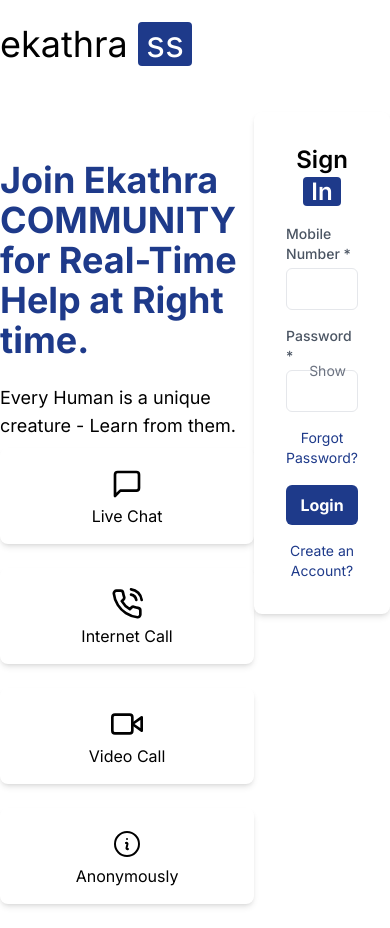
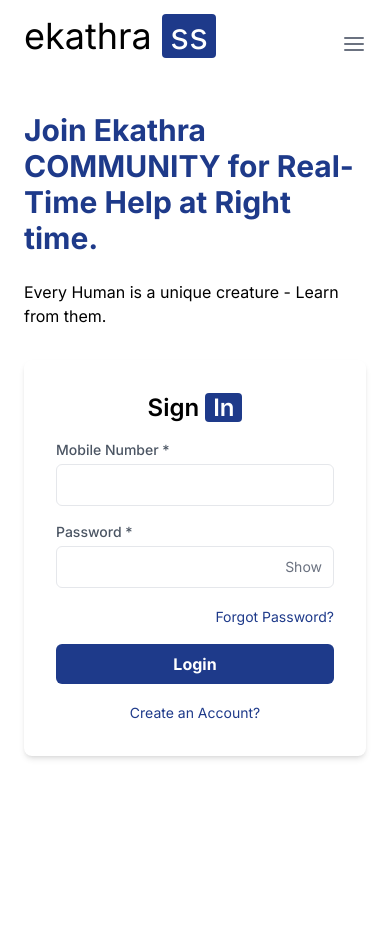
Before and after one commit to Santhosh-CS07/s_s, a Next.js app: page / in a window 390 px wide. After the commit the page ends 844 px from the top, so only its background shows below. Built offline with nearby package versions, Linux system fonts and the light colour scheme.

Commit message:
UI fixed

```diff
--- a/src/apicalls/index.ts
+++ b/src/apicalls/index.ts
@@ -2,8 +2,8 @@
 
 import axios, { AxiosError, AxiosResponse, Method } from 'axios';
 
-// const apiUrl = 'http://localhost:3001';
-const apiUrl = 'https://s-s-backend.vercel.app';
+const apiUrl = 'http://localhost:3001';
+// const apiUrl = 'https://s-s-backend.vercel.app';
 
 const endpoints = {
     createUser: `${apiUrl}/v1/users`,
--- a/src/components/HeroSection/Herosection.tsx
+++ b/src/components/HeroSection/Herosection.tsx
@@ -1,50 +1,37 @@
-import {
-  ArrowRightOnRectangleIcon,
-  InformationCircleIcon,
-  UserPlusIcon,
-} from "@heroicons/react/24/outline";
-import { FaRegSmile } from "react-icons/fa"; // Import the smile icon from react-icons
-import Image from "next/image";
-//import handHoldingImage from '../public/images/guillaume-de-germain-fgmLRBlUIpc-unsplash.jpg'; // Ensure you have an appropriate image in the public folder
-import { FiMessageSquare, FiPhoneCall, FiVideo } from "react-icons/fi"; // Import chat, phone call, and video call icons
-import Homenavbar from "../HomeNavBar/Homenavbar";
-import Login from "../Login/Login";
+"use client";
 import Authentication from "../Authentication/Authentication";
 
 export default function HeroSection() {
   return (
-    <div className="py-6">
-      {/* <Homenavbar /> */}
-      <div className="flex justify-evenly">
-        <div className="flex justify-items-center pt-12 sm:pt-24 md:w-1/2 text-left">
-          <div className="">
-            <h1 className="text-4xl md:text-3xl font-bold text-blue-900 mb-6">
+    <div className="py-0 px-6 sm:px-10">
+      <div className="flex flex-col sm:flex-row justify-between items-center">
+        <div className="pt-6 sm:pt-24 w-full sm:w-1/2">
+          <h1 className="text-3xl sm:text-4xl font-bold text-blue-900 mb-6">
             Join Ekathra COMMUNITY for Real-Time Help at Right time.
           </h1>
-            <p className="text-lg md:text-xl  mb-2 overflow-wrap">
+          <p className="text-base sm:text-lg mb-2">
             Every Human is a unique creature - Learn from them.
           </p>
-            <div className="grid grid-cols-1 sm:grid-cols-2 lg:grid-cols-4 gap-6">
-              <div className="flex flex-col items-center justify-center p-4 rounded-lg shadow-md bg-light-blue-500">
-                <FiMessageSquare className="h-10 w-10  rounded-lg p-1" />
-                <span >Live Chat</span>
+          {/* <div className="flex flex-col sm:flex-row space-y-2 sm:space-y-0 sm:space-x-6">
+            <div className="flex-1 flex flex-col items-center justify-center p-4 rounded-lg shadow-md bg-light-blue-500">
+              <FiMessageSquare className="h-10 w-10 rounded-lg p-1" />
+              <span>Live Chat</span>
             </div>
-              <div className="flex flex-col items-center justify-center p-4 rounded-lg shadow-md bg-light-blue-500">
-                <FiPhoneCall className="h-10 w-10  rounded-lg p-1" />
-                <span >Internet Call</span>
+            <div className="flex-1 flex flex-col items-center justify-center p-4 rounded-lg shadow-md bg-light-blue-500">
+              <FiPhoneCall className="h-10 w-10 rounded-lg p-1" />
+              <span>Internet Call</span>
             </div>
-              <div className="flex flex-col items-center justify-center p-4 rounded-lg shadow-md bg-light-blue-500">
-                <FiVideo className="h-10 w-10  rounded-lg p-1" />
-                <span >Video Call</span>
+            <div className="flex-1 flex flex-col items-center justify-center p-4 rounded-lg shadow-md bg-light-blue-500">
+              <FiVideo className="h-10 w-10 rounded-lg p-1" />
+              <span>Video Call</span>
             </div>
-              <div className="flex flex-col items-center justify-center p-4 rounded-lg shadow-md bg-light-blue-500">
-                <InformationCircleIcon className="h-10 w-10  rounded-lg p-1" />
-                <span >Anonymously</span>
+            <div className="flex-1 flex flex-col items-center justify-center p-4 rounded-lg shadow-md bg-light-blue-500">
+              <InformationCircleIcon className="h-10 w-10 rounded-lg p-1" />
+              <span>Anonymously</span>
             </div>
+          </div> */}
         </div>
-          </div>
-        </div>
-        <div className="">
+        <div className="w-full sm:w-1/2 mt-6 sm:mt-0">
           <Authentication />
         </div>
       </div>
--- a/src/components/HomeNavBar/Homenavbar.tsx
+++ b/src/components/HomeNavBar/Homenavbar.tsx
@@ -1,5 +1,5 @@
 "use client";
-import React from "react";
+import React, { useState } from "react";
 import {
   HomeIcon,
   NewspaperIcon,
@@ -7,45 +7,98 @@
   UserPlusIcon,
 } from "@heroicons/react/24/outline";
 import { FaRegSmile } from "react-icons/fa"; // Import the smile icon from react-icons
-import Image from "next/image";
+
 const Homenavbar = () => {
+  const [isOpen, setIsOpen] = useState(false);
+
+  const toggleMenu = () => {
+    setIsOpen(!isOpen);
+  };
+
   return (
-    <div className=" justify-evenly sm:flex py-6">
-      <a href="/">
-        {" "}
+    <div className="flex justify-between items-center py-4 px-6 sm:px-10">
+      {/* Brand name */}
+      <a href="/" className="mb-4 sm:mb-0">
         <div className="flex items-center">
-          <h2 className="text-4xl">ekathra <span className="text-white bg-blue-900 py-0 px-2 rounded">ss</span></h2>
+          <h2 className="text-4xl">
+            ekathra{" "}
+            <span className="text-white bg-blue-900 py-0 px-2 rounded">ss</span>
+          </h2>
         </div>
       </a>
-      <div className="flex space-x-6 sm:mt-0">
-        <a
-          href="/"
-          className="hover:text-blue-900 flex items-center space-x-2"
+
+      {/* Hamburger menu icon for small screens */}
+      <div className="sm:hidden relative">
+        <button
+          onClick={toggleMenu}
+          className="block text-gray-500 hover:text-blue-900 focus:text-blue-900 focus:outline-none"
         >
-          <HomeIcon className="h-16 w-16 hidden sm:inline sm:h-6 sm:w-6" />
-          <span className="hidden sm:inline">Home</span>
+          <svg
+            className="h-6 w-6 fill-current"
+            xmlns="http://www.w3.org/2000/svg"
+            viewBox="0 0 24 24"
+          >
+            <path
+              className={`${isOpen ? 'hidden' : 'block'}`}
+              fillRule="evenodd"
+              clipRule="evenodd"
+              d="M3 5h18a1 1 0 110 2H3a1 1 0 110-2zm0 6h18a1 1 0 110 2H3a1 1 0 110-2zm0 6h18a1 1 0 110 2H3a1 1 0 110-2z"
+            />
+            <path
+              className={`${isOpen ? 'block' : 'hidden'}`}
+              fillRule="evenodd"
+              clipRule="evenodd"
+              d="M4.707 7.293a1 1 0 000 1.414l4 4a1 1 0 001.414-1.414l-4-4a1 1 0 00-1.414 0zm10 0a1 1 0 10-1.414 1.414l4 4a1 1 0 001.414-1.414l-4-4a1 1 0 00-1.414 0zM3 6h18a1 1 0 010 2H3a1 1 0 010-2zm0 6h18a1 1 0 010 2H3a1 1 0 010-2zm0 6h18a1 1 0 010 2H3a1 1 0 010-2z"
+            />
+          </svg>
+        </button>
+
+        {/* Menu items absolute positioned */}
+        <div className={`absolute top-4 right-0 bg-white mt-2 p-2 rounded shadow-lg ${isOpen ? 'block' : 'hidden'}`}>
+          <a href="/" className="hover:text-blue-900 flex items-center mb-2 space-x-2">
+            <HomeIcon className="h-6 w-6" />
+            <span>Home</span>
+          </a>
+          <a href="/people" className="hover:text-blue-900 flex items-center mb-2 space-x-2">
+            <UserPlusIcon className="h-6 w-6" />
+            <span>People</span>
+          </a>
+          <a href="/articles" className="hover:text-blue-900 flex items-center mb-2 space-x-2">
+            <NewspaperIcon className="h-6 w-6" />
+            <span>Articles</span>
+          </a>
+          <a href="/happy-stories" className="hover:text-blue-900 flex items-center mb-2 space-x-2">
+            <FaRegSmile className="h-6 w-6" />
+            <span>Happy Stories</span>
+          </a>
+          <a href="/about" className="hover:text-blue-900 flex items-center mb-2 space-x-2">
+            <InformationCircleIcon className="h-6 w-6" />
+            <span>About</span>
+          </a>
+        </div>
+      </div>
+
+      {/* Menu items for desktop */}
+      <div className="hidden sm:flex flex-row space-x-6">
+        <a href="/" className="hover:text-blue-900 flex items-center space-x-2">
+          <HomeIcon className="h-6 w-6" />
+          <span>Home</span>
         </a>
         <a href="/people" className="hover:text-blue-900 flex items-center space-x-2">
-          <UserPlusIcon className="h-16 w-16 hidden sm:inline sm:h-6 sm:w-6" />
-          <span className='hidden sm:inline'>People</span>
+          <UserPlusIcon className="h-6 w-6" />
+          <span>People</span>
         </a>
         <a href="/articles" className="hover:text-blue-900 flex items-center space-x-2">
-          <NewspaperIcon className=" hidden sm:inline h-16 w-16 sm:h-6 sm:w-6" />
-          <span className='hidden sm:inline'>Articles</span>
+          <NewspaperIcon className="h-6 w-6" />
+          <span>Articles</span>
         </a>
-        <a
-          href="/happy-stories"
-          className="hover:text-blue-900 flex items-center space-x-2"
-        >
-          <FaRegSmile className=" hidden sm:inline h-16 w-16 sm:h-6 sm:w-6" />
-          <span className="hidden sm:inline">Happy Stories</span>
+        <a href="/happy-stories" className="hover:text-blue-900 flex items-center space-x-2">
+          <FaRegSmile className="h-6 w-6" />
+          <span>Happy Stories</span>
         </a>
-        <a
-          href="/about"
-          className=" hover:text-blue-900 flex items-center space-x-2"
-        >
-          <InformationCircleIcon className="hidden sm:inline h-16 w-16 sm:h-6 sm:w-6" />
-          <span className="hidden sm:inline">About</span>
+        <a href="/about" className="hover:text-blue-900 flex items-center space-x-2">
+          <InformationCircleIcon className="h-6 w-6" />
+          <span>About</span>
         </a>
       </div>
     </div>
```
Also changed, not shown: src/components/Login/Login.tsx (+12 -9 lines). Lines whose indentation alone changed are shown as unchanged.
